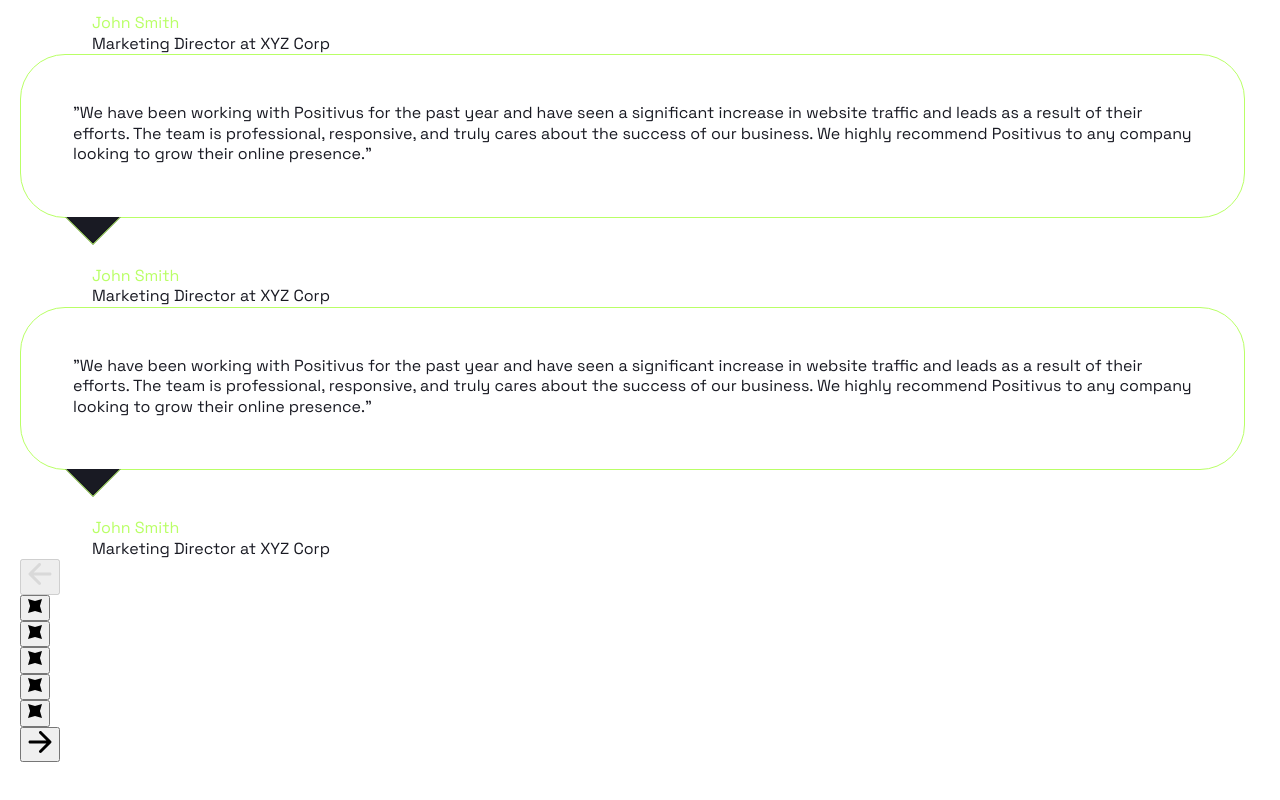
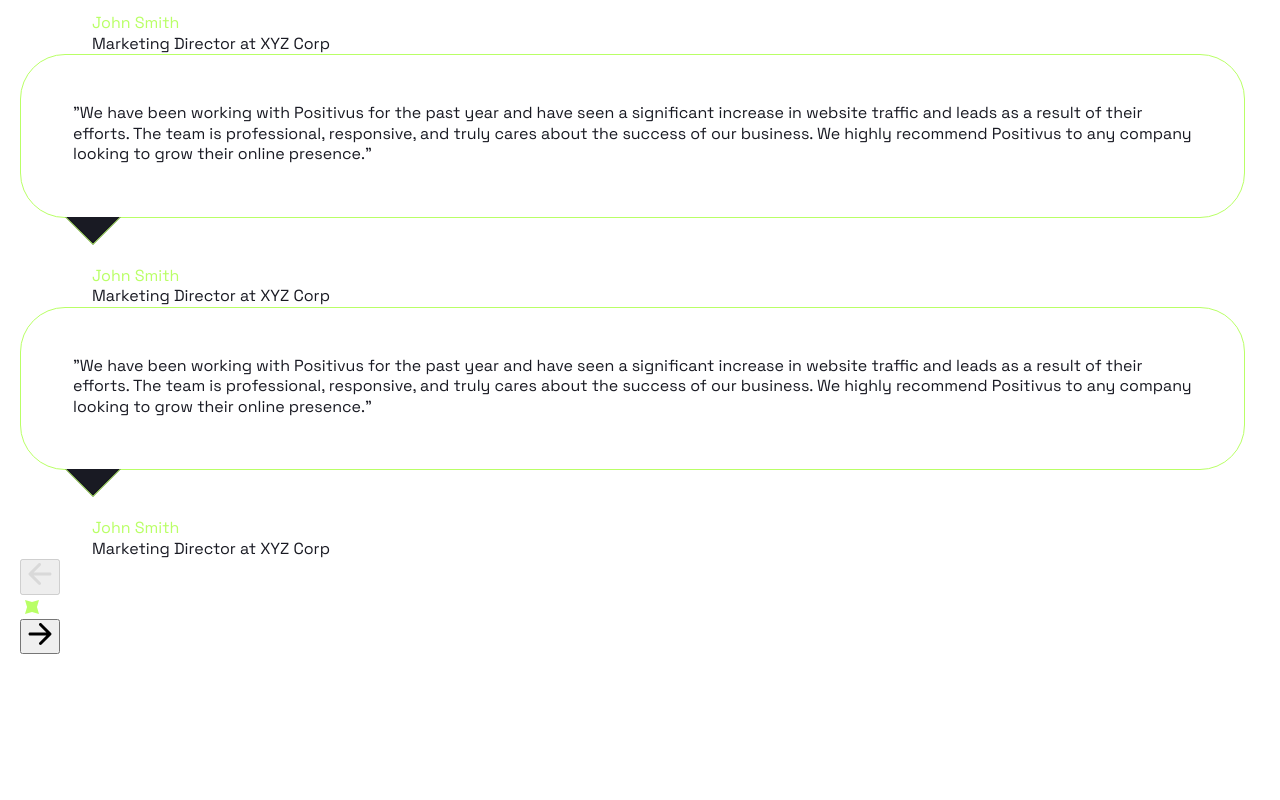
Before and after one commit to virtualsabyrka/positivus, a website: page index.html in a window 1280 px wide. Shown: the part 6455-7255 px from the top of the page. After the commit the page ends 7159 px from the top, so only its background shows below. Drawn offline with Linux system fonts and the light colour scheme.

Commit message:
style: pagination

```diff
--- a/styles/components/_pagination.scss
+++ b/styles/components/_pagination.scss
@@ -0,0 +1,23 @@
+@use '../helpers' as *;
+
+.pagination {
+  &__list {
+    display: flex;
+  }
+
+  &__button {
+    @include reset-button;
+    @include flex-center;
+    @include square(24px);
+
+    color: var(--color-light);
+
+    @include hover {
+      color: var(--color-accent);
+    }
+
+    &.is-current {
+      color: var(--color-accent);
+    }
+  }
+}
```
Also changed, not shown: styles/main.css.
